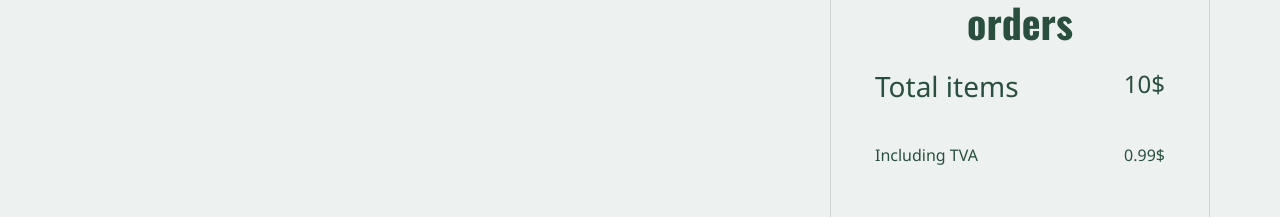
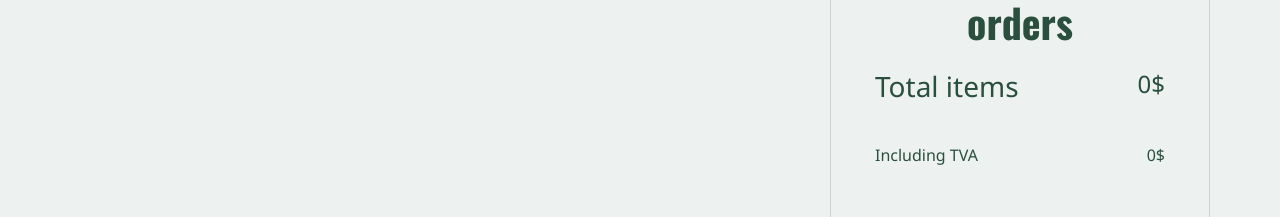
Before and after one commit to JoyMarkarian/PokeMall, a React (Vite) app in the folder frontend/: page /cart in a window 1280 px wide. Shown: the part 263-480 px from the top of the page. Built offline with nearby package versions, Linux system fonts and the light colour scheme; a web font is replaced by a local one.

Commit message:
Summer order dynamique

```diff
--- a/frontend/src/App.jsx
+++ b/frontend/src/App.jsx
@@ -22,9 +22,7 @@ function App() {
   };
   const handlePanierQuantity = (index, quantity) => {
     const newPanier = [...panier];
-    const actualPokemon = newPanier.find(
-      (pokemon) => pokemon.pokedex_index === index
-    );
+    const actualPokemon = newPanier.find((pokemon) => pokemon.index === index);
     actualPokemon.quantity = quantity;
     setPanier(newPanier);
   };
@@ -36,7 +34,7 @@ function App() {
   };
   const handleDeletPanier = (toDelete) => {
     const newPanier = panier.filter(
-      (pokemon) => pokemon.pokedex_index !== toDelete.pokedex_index
+      (pokemon) => pokemon.index !== toDelete.index
     );
     setPanier(newPanier);
   };
--- a/frontend/src/components/Basketcard.jsx
+++ b/frontend/src/components/Basketcard.jsx
@@ -1,7 +1,7 @@
 import React from "react";
 
 function Basketcard({ handleDeletPanier, pokemon, handlePanierQuantity }) {
-  const { url, name, price, quantity, pokedex_index: index } = pokemon;
+  const { url, name, price, quantity, index } = pokemon;
 
   return (
     <div className="product row border-bottom">
--- a/frontend/src/pages/Basket.jsx
+++ b/frontend/src/pages/Basket.jsx
@@ -9,6 +9,15 @@ function Basket({ panier, handleDeletPanier, handlePanierQuantity }) {
   const [deliveryOption, setDeliveryOption] = useState("1");
   const handleChange = (e) => {
     setDeliveryOption(e.target.value);
+  };
+  const handlePanierReduce = () => {
+    const value = [];
+    panier.forEach((elem) => value.push(elem.quantity * elem.price));
+    const sumWithInitial = value.reduce(
+      (accumulator, currentValue) => accumulator + currentValue,
+      0
+    );
+    return sumWithInitial;
   };
   editMeta("Cart", "Find the contents of your cart");
   return (
@@ -32,11 +41,11 @@ function Basket({ panier, handleDeletPanier, handlePanierQuantity }) {
               <h1 className="title-basket text-center">Summary of orders</h1>
               <div className="price-product d-flex mb-3 p-2 w-100 justify-content-between my-3">
                 <h3>Total items</h3>
-                <h4>10$</h4>
+                <h4>{handlePanierReduce()}$</h4>
               </div>
               <div className="price-tva d-flex mb-3 p-2 w-100 justify-content-between">
                 <p>Including TVA</p>
-                <p>0.99$</p>
+                <p>{handlePanierReduce() * 0.2}$</p>
               </div>
               <div className="delivery d-flex mb-3 p-2 w-100 justify-content-between">
                 <h3>Delivery cost</h3>
```
